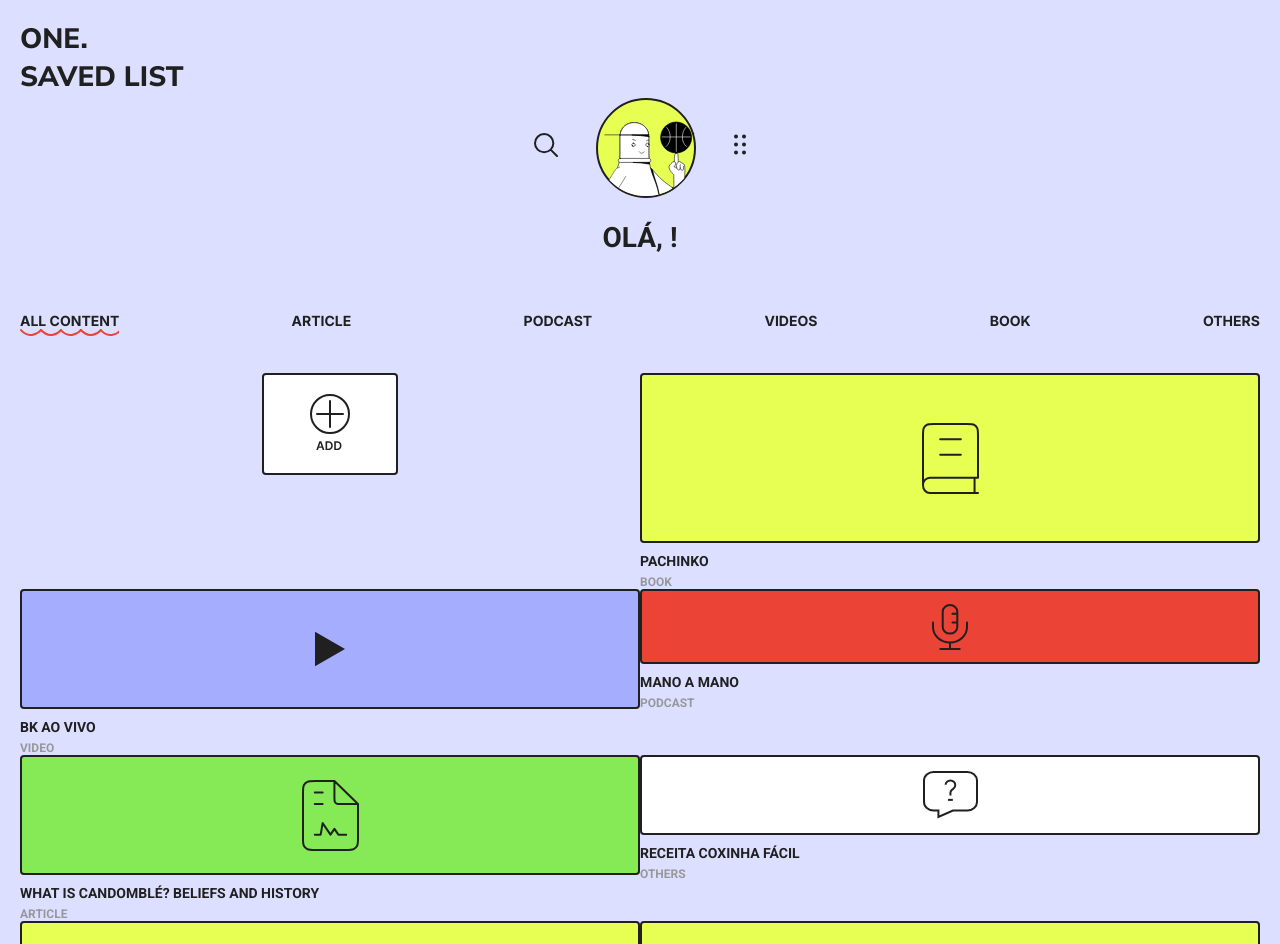
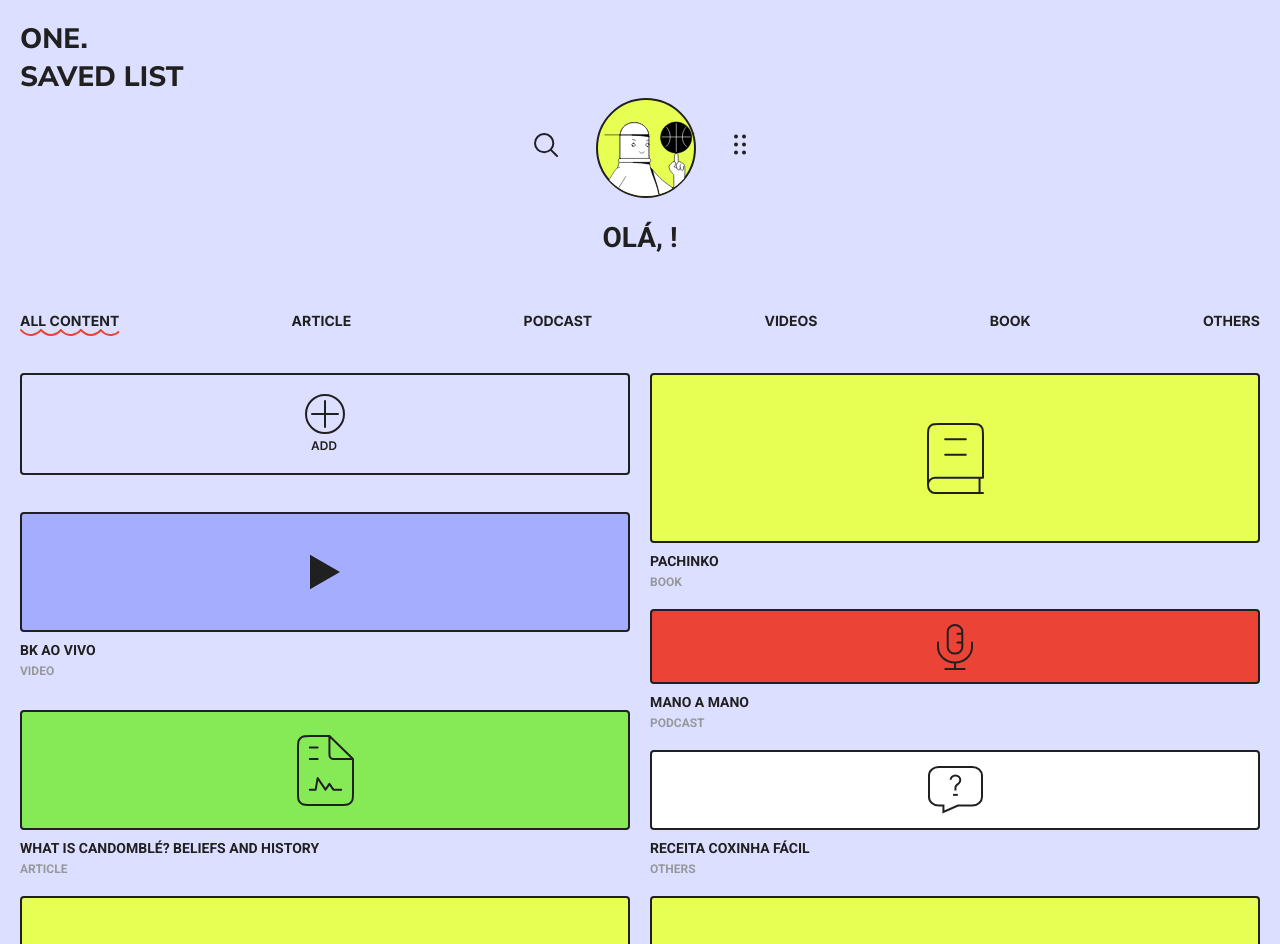
Before and after one commit to NataliaFrancisca/modern-saved-list, a Next.js app: page /dashboard in a window 1280 px wide. Shown: the top 944 px of the page. Built offline with nearby package versions, Linux system fonts and the light colour scheme; no server answers.

Commit message:
feat(style): change the grid and remove the unused styles

```diff
--- a/src/sass/components/_filter.module.scss
+++ b/src/sass/components/_filter.module.scss
@@ -7,51 +7,37 @@
     width: 100%;
     display: grid;
     justify-items: center;
-    grid-template-columns: repeat(2, 1fr);
+	grid-template-columns: repeat(2, 1fr);
+	grid-auto-rows: auto;
     margin: 24px 0;
+    gap: 20px;
+}
+
+.content-BOOK{
+    grid-row: span 5;
+}
+
+.content-VIDEO{
+    grid-row: span 4;
+}
+
+.content-PODCAST{
+    grid-row: span 3;
+}
+
+.content-ARTICLE{
+    grid-row: span 2;
+}
+
+.content-OTHERS{
+    grid-row: span 1;
 }
 
 .btn-add-content{
-    width: 136px;
+    width: 100%;
     height: 102px;
-    border-radius: 4px;
-    border: 2px solid #202020;
-    background: #FFF;
+    @include contentBorder;
+    background: transparent;
     cursor: pointer;
+    grid-row: 1 / 4;
 }
-
-.content-book{
-    width: 133px;
-    height: 170px;
-    display: flex;
-    align-items: center;
-    justify-content: center;
-
-    border-radius: 4px;
-    border: 2px solid #202020;
-    background: $secondary-color;
-
-    & img{
-        width: 118px;
-        height: 156px;
-        object-fit: contain;
-    }
-}
-
-.content-description{
-    display: flex;
-    flex-direction: column;
-
-
-    & h2{
-        color: $black-color;
-        font-size: 12px;
-        font-weight: 600;
-    }
-
-    & span{
-        color: $grey-color;
-        font-size: 12px;
-        font-weight: 700;
-    }
-}
```
